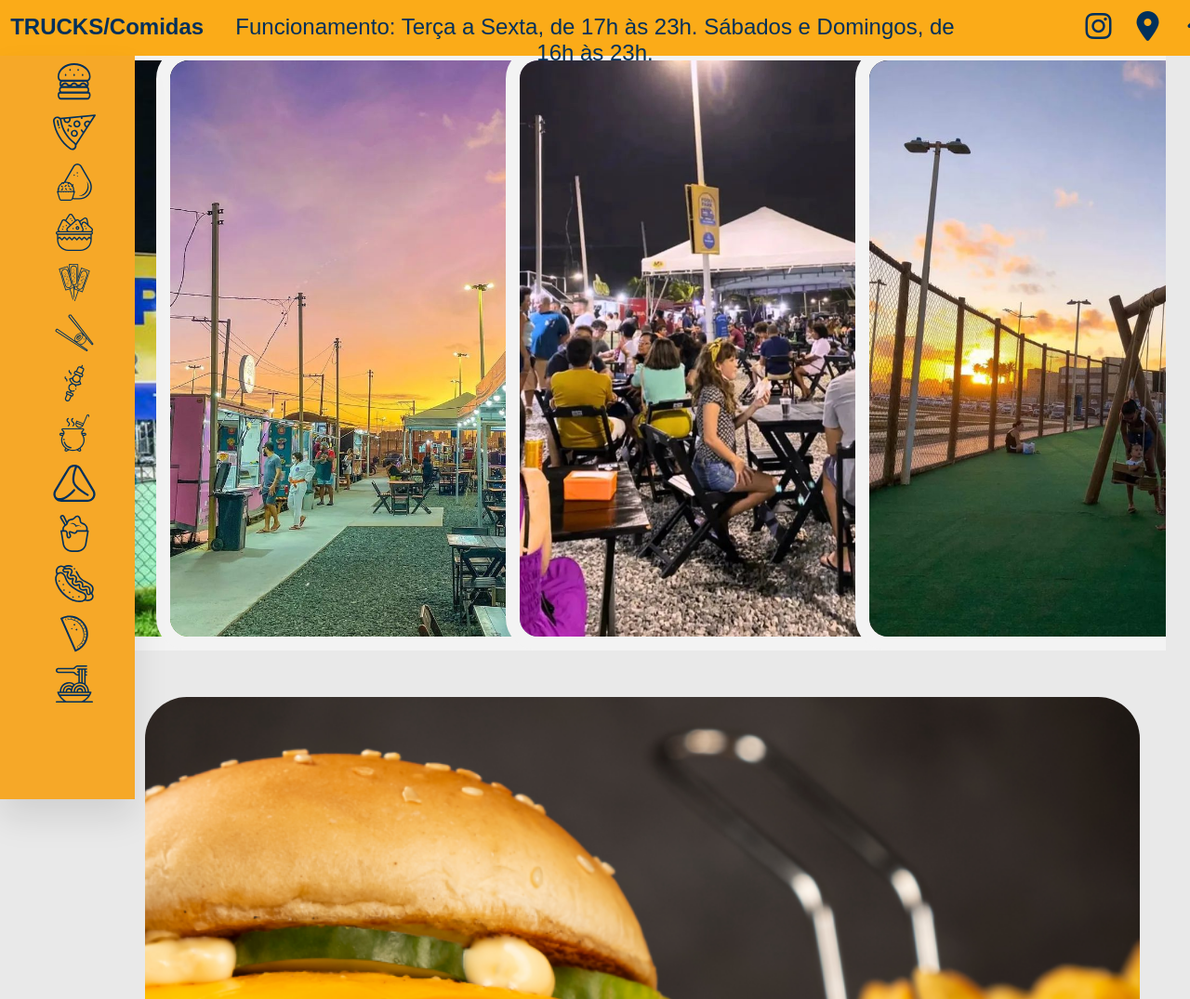
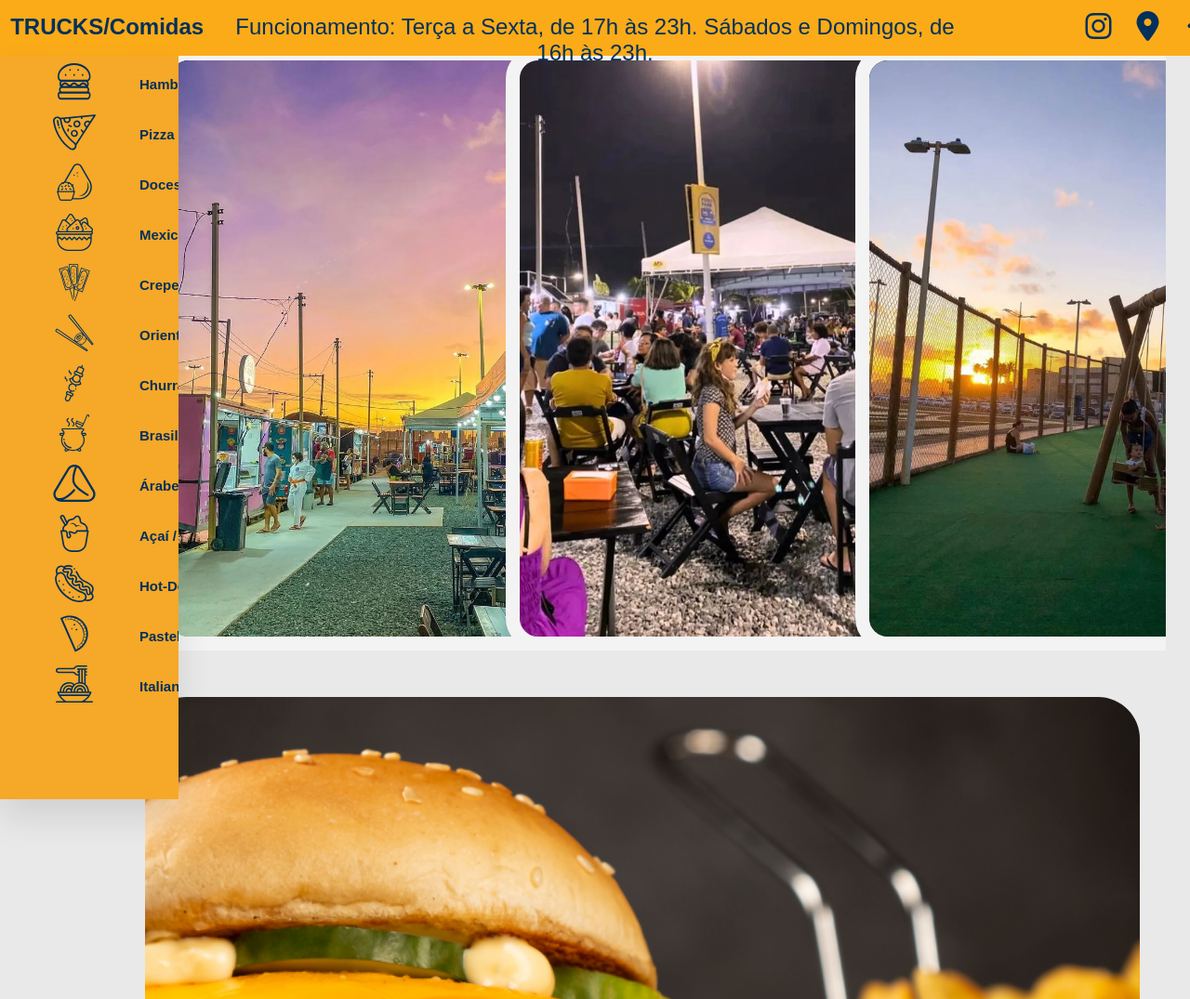
Before and after one commit to rcajazeira/Food-Park-Projeto, a PHP site: page / in a window 1280 px wide. Shown: the part 150-1225 px from the top of the page at 93% size. Run offline with PHP 8.4, Linux system fonts and the light colour scheme; some libraries are stand-ins or nearby versions.

Commit message:
Update style_menu.css
último ajuste

```diff
--- a/View/css/style_menu.css
+++ b/View/css/style_menu.css
@@ -23,7 +23,7 @@ nav{
     height: 100%;
     left: 0;
     background-color: #f6a828;
-    width: 11.3%;
+    width: 15%;
     overflow-x: hidden;
     transition: 0.2s linear;
     box-shadow: 0 20px 35px rgba(0, 0, 0, 0.1);
```
